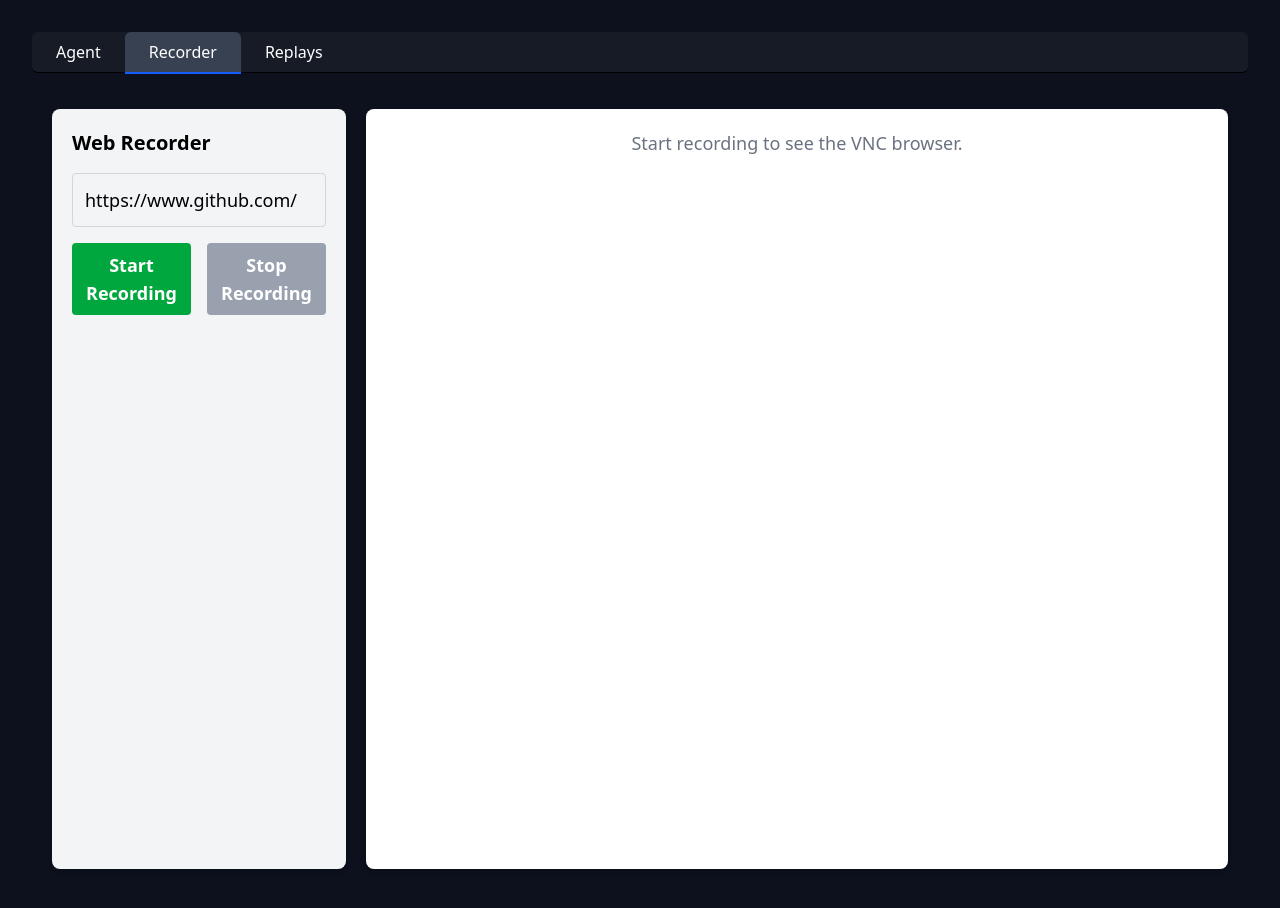
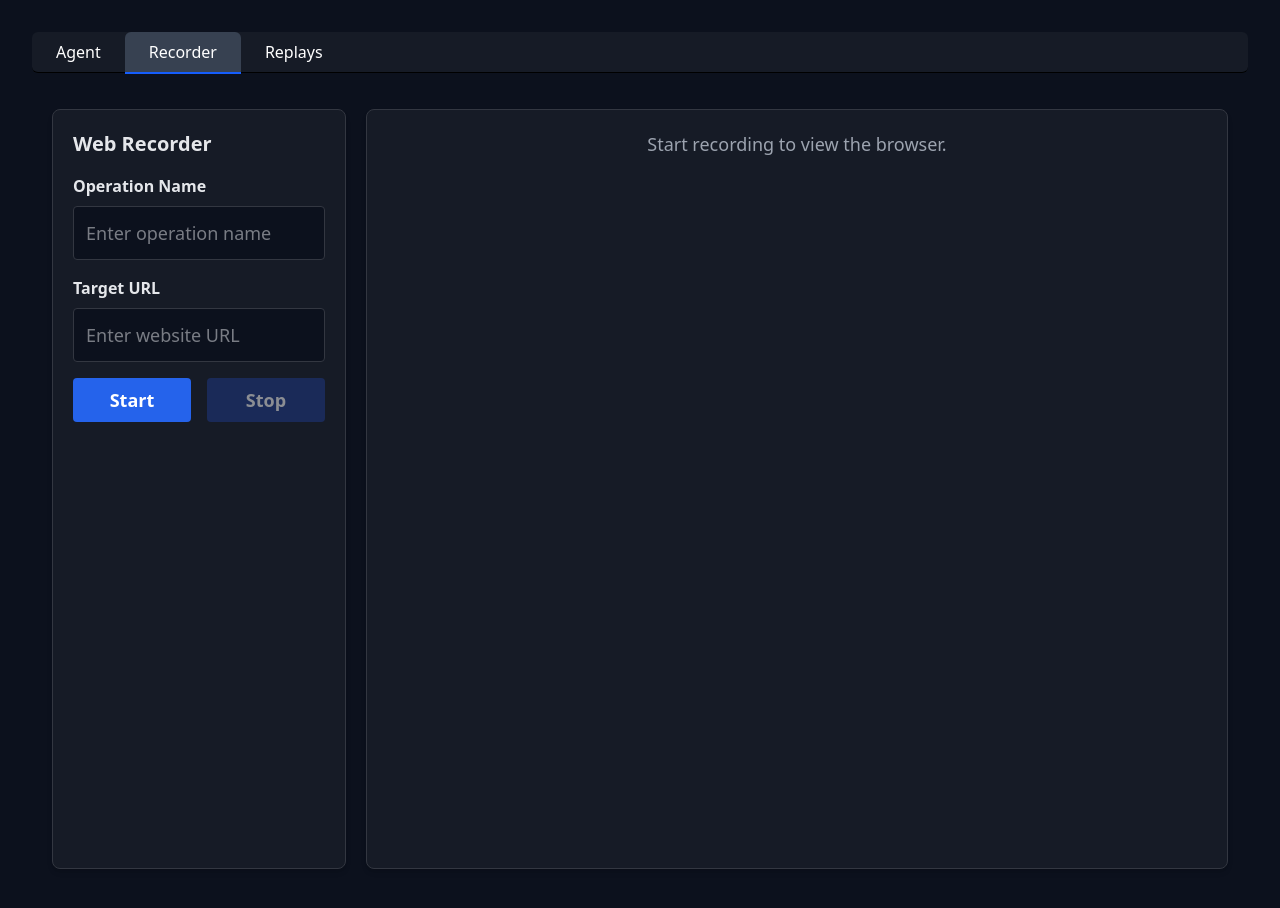
Before and after one commit to xcaliber-health/Playwright-demo, a React (Vite) app in the folder frontend/: page / in a window 1280 px wide. Both pictures are taken after a click on the button "Recorder". Shown: the top 908 px of the page. Built offline with nearby package versions, Linux system fonts and the light colour scheme; no server answers.

Commit message:
Add operation name input and enhance WebRecorder functionality

```diff
--- a/frontend/src/components/TabsPage.jsx
+++ b/frontend/src/components/TabsPage.jsx
@@ -2,6 +2,7 @@ import { useState } from "react";
 import WebRecorder from "./WebRecorder";
 import EhrOperator from "./EhrOperator";
 import RecordingsPage from "./RecordingsPage";
+
 
 function TabsPage() {
   const [activeTab, setActiveTab] = useState("Agent");
--- a/frontend/src/components/WebRecorder.jsx
+++ b/frontend/src/components/WebRecorder.jsx
@@ -1,12 +1,13 @@
 import { useState } from "react";
-import { Play, StopCircle } from "lucide-react";
+import { StopCircle } from "lucide-react";
 import TestRunner from "./RecordingsPage";
 
 const VNC_Url = import.meta.env.VITE_VNC_URL;
 const backendUrl = import.meta.env.VITE_BASE_URL;
 
 function WebRecorder({ setActiveTab }) {
-  const [url, setUrl] = useState("https://www.github.com/");
+  const [url, setUrl] = useState("");
+  const [operation, setOperation] = useState("");
   const [isRecording, setIsRecording] = useState(false);
   const [recordingUuid, setRecordingUuid] = useState(null);
   const [showTestRunner, setShowTestRunner] = useState(false);
@@ -47,7 +48,7 @@ function WebRecorder({ setActiveTab }) {
         headers: {
           "Content-Type": "application/json",
         },
-        body: JSON.stringify({ uuid: recordingUuid }),
+        body: JSON.stringify({ uuid: recordingUuid, title: operation }),
       });
       const data = await response.json();
       alert(data.message);
@@ -59,46 +60,70 @@ function WebRecorder({ setActiveTab }) {
     }
     setIsProcessing(false);
   };
-
+  console.log(
+    "first",
+    JSON.stringify({ uuid: recordingUuid, title: operation })
+  );
   return (
-    <div className="w-full flex h-screen p-5 font-sans gap-5">
+    <div className="w-full flex h-screen p-5 font-sans gap-5 bg-[#0c111d]">
+      {/* Sidebar */}
       <div
         className={`${
           isRecording && !isProcessing ? "w-16" : "w-1/4"
-        } bg-gray-100 p-5 rounded-lg shadow-md transition-all duration-300`}
+        } p-5 rounded-lg shadow-md transition-all duration-300 bg-[#161b26] border border-[#333741]`}
       >
         {!isRecording || isProcessing ? (
           <>
-            <h2 className="text-xl font-bold mb-4">Web Recorder</h2>
+            <h2 className="text-xl font-bold mb-4 text-[#e5e7eb]">
+              Web Recorder
+            </h2>
+
+            {/* Operation Name */}
+            <label className="block text-[#e5e7eb] font-semibold mb-2">
+              Operation Name
+            </label>
+            <input
+              type="text"
+              value={operation}
+              onChange={(e) => setOperation(e.target.value)}
+              placeholder="Enter operation name"
+              className="w-full p-3 text-lg border border-[#333741] bg-[#0c111d] text-[#e5e7eb] rounded mb-4"
+            />
+
+            {/* Target URL */}
+            <label className="block text-[#e5e7eb] font-semibold mb-2">
+              Target URL
+            </label>
             <input
               type="text"
               value={url}
               onChange={(e) => setUrl(e.target.value)}
               placeholder="Enter website URL"
-              className="w-full p-3 text-lg border border-gray-300 rounded mb-4"
+              className="w-full p-3 text-lg border border-[#333741] bg-[#0c111d] text-[#e5e7eb] rounded mb-4"
             />
+
             <div className="flex gap-4">
               <button
                 onClick={startRecording}
                 disabled={isRecording && !isProcessing}
                 className={`w-full py-2 text-lg font-semibold text-white rounded transition ${
                   isRecording && !isProcessing
-                    ? "bg-gray-400 cursor-not-allowed"
-                    : "bg-green-600 hover:bg-green-700"
+                    ? "bg-[#1e3a8a] opacity-50 cursor-not-allowed"
+                    : "bg-[#2563eb] hover:bg-[#1e40af]"
                 }`}
               >
-                {isRecording ? "Recording..." : "Start Recording"}
+                {isRecording ? "Recording..." : "Start"}
               </button>
               <button
                 onClick={stopRecording}
                 disabled={!isRecording}
                 className={`w-full py-2 text-lg font-semibold text-white rounded transition ${
                   isRecording
-                    ? "bg-red-600 hover:bg-red-700"
-                    : "bg-gray-400 cursor-not-allowed"
+                    ? "bg-[#3b82f6] hover:bg-[#2563eb]"
+                    : "bg-[#1e3a8a] opacity-50 cursor-not-allowed"
                 }`}
               >
-                Stop Recording
+                Stop
               </button>
             </div>
           </>
@@ -108,38 +133,41 @@ function WebRecorder({ setActiveTab }) {
               onClick={stopRecording}
               onMouseEnter={() => setShowTooltip(true)}
               onMouseLeave={() => setShowTooltip(false)}
-              className="bg-red-600 hover:bg-red-700 text-white p-3 rounded-full relative"
+              className="bg-[#3b82f6] hover:bg-[#2563eb] text-white p-3 rounded-full relative"
             >
               <StopCircle size={24} />
             </button>
             {showTooltip && (
               <div className="absolute top-10 bg-black text-white text-xs rounded px-2 py-1">
-                Stop Recording
+                Stop
               </div>
             )}
           </div>
         )}
       </div>
 
+      {/* Main Panel */}
       <div
         className={`${
           isRecording ? "w-full" : "w-3/4"
-        } flex-1 bg-white p-5 rounded-lg shadow-md transition-all duration-300`}
+        } flex-1 p-5 rounded-lg shadow-md transition-all duration-300 bg-[#161b26] border border-[#333741]`}
       >
         {isRecording ? (
           <>
-            <h3 className="text-lg font-semibold mb-4">VNC Browser View</h3>
+            <h3 className="text-lg font-semibold mb-4 text-[#e5e7eb]">
+              VNC Browser View
+            </h3>
             <iframe
               src={vncUrl}
-              className="w-full h-[85vh] border border-gray-300 rounded"
+              className="w-full h-[85vh] border border-[#333741] rounded"
               title="VNC Viewer"
             />
           </>
         ) : showTestRunner ? (
           <TestRunner uuid={recordingUuid} />
         ) : (
-          <p className="text-gray-500 text-center text-lg">
-            Start recording to see the VNC browser.
+          <p className="text-[#9ca3af] text-center text-lg">
+            Start recording to view the browser.
           </p>
         )}
       </div>
```
Also changed, not shown: frontend/src/components/RecordingsPage.jsx (+28 -27 lines), 2 other files (tests, documents, lock files or other folders).
